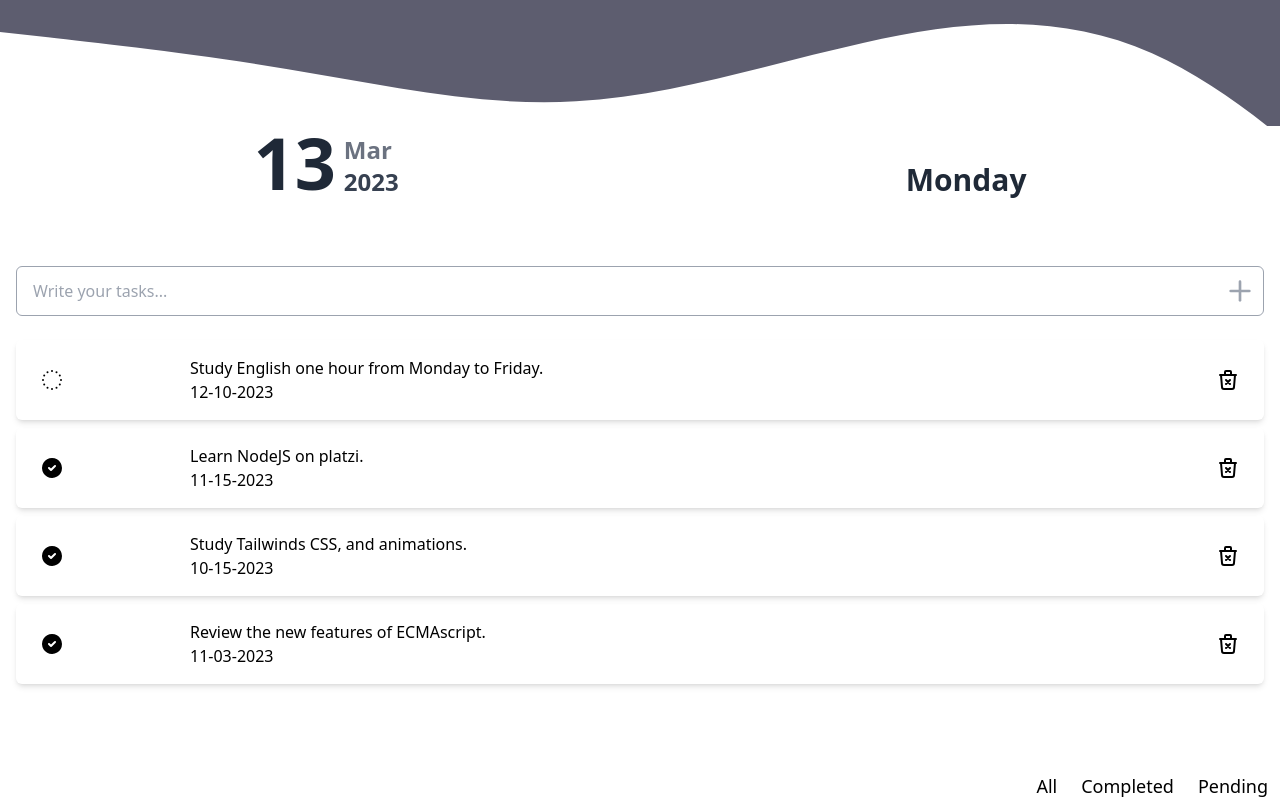
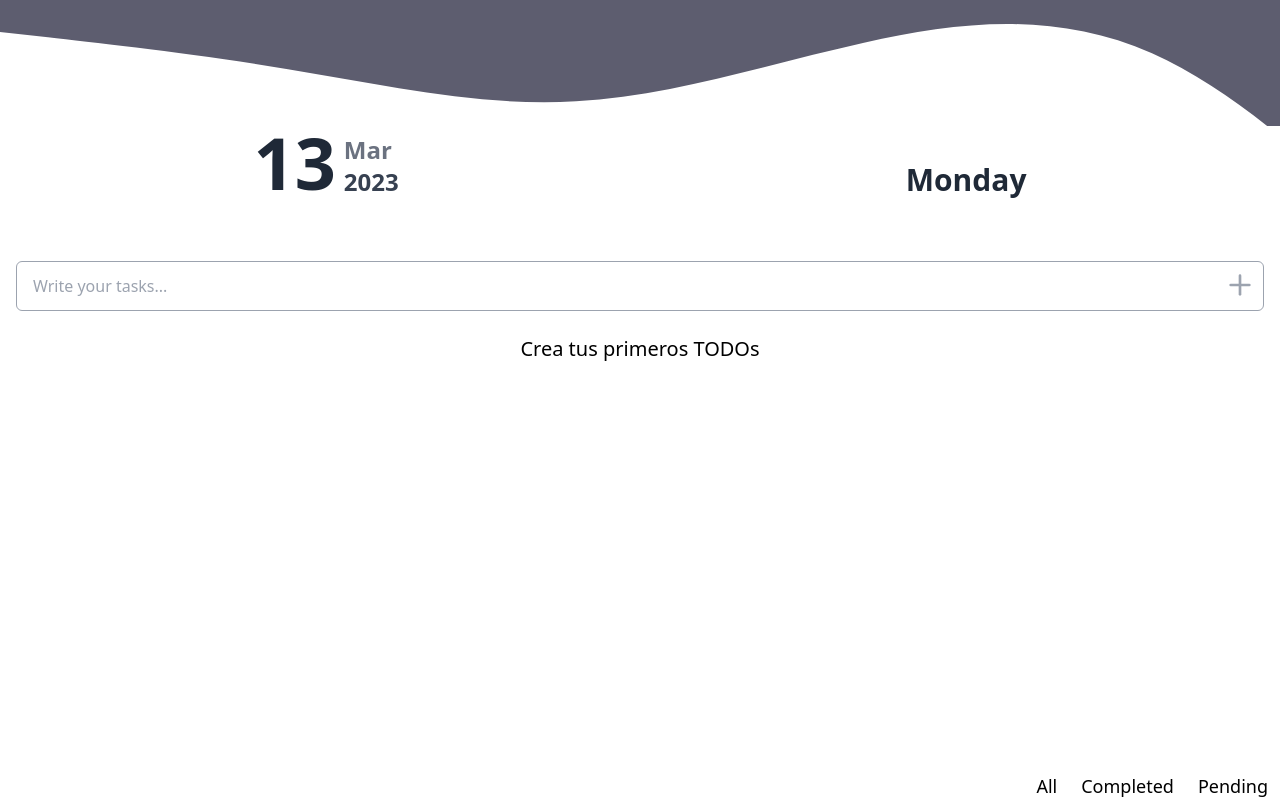
Before and after one commit to MateoRiosd93/todo-list, a React (Create React App) app: page /tasks in a window 1280 px wide. Built offline with nearby package versions, Linux system fonts and the light colour scheme.

Commit message:
Se realiza funcionalidad de agregar todo, crando un custom hook.

```diff
--- a/src/components/views/todos/Todos.tsx
+++ b/src/components/views/todos/Todos.tsx
@@ -7,7 +7,7 @@ export default function Todos() {
     return (
         <div className='h-screen w-screen flex flex-col justify-between items-center'>
             <Header />
-            <div className='flex flex-col'>
+            <div className='flex flex-col h-2/3 gap-6'>
                 <AddTodo/>
                 <ListTodo/>
             </div>
--- a/src/components/views/todos/compoenents/add/addButton.tsx
+++ b/src/components/views/todos/compoenents/add/addButton.tsx
@@ -2,7 +2,7 @@ export default function AddButton() {
     return (
         <svg
             xmlns='http://www.w3.org/2000/svg'
-            className='icon icon-tabler icon-tabler-plus text-gray-400 absolute right-6'
+            className='icon icon-tabler icon-tabler-plus text-gray-400 absolute top-2 right-6'
             width='32'
             height='32'
             viewBox='0 0 24 24'
--- a/src/components/views/todos/compoenents/addTodo/AddTodo.tsx
+++ b/src/components/views/todos/compoenents/addTodo/AddTodo.tsx
@@ -1,14 +1,24 @@
 import AddButton from '../add/addButton'
+import { useAddTodo } from '../../../../../hooks/useAddTodo'
 
 export default function AddTodo() {
+    const { task, handleChange, saveTodo } = useAddTodo()
+
     return (
-        <form className='w-screen flex justify-center items-center px-4 relative'>
+        <form
+            className='w-screen flex justify-center items-center px-4 relative'
+            onSubmit={saveTodo}
+        >
             <input
                 className='w-screen border border-gray-400 px-4 py-3 rounded-md focus:border-gray-600  outline-none'
                 type='text'
                 placeholder='Write your tasks...'
+                value={task}
+                onChange={handleChange}
             />
-            <AddButton />
+            <button>
+                <AddButton />
+            </button>
         </form>
     )
 }
--- a/src/components/views/todos/compoenents/listTodo/ListTodo.tsx
+++ b/src/components/views/todos/compoenents/listTodo/ListTodo.tsx
@@ -1,36 +1,25 @@
+import { useTodoState } from '../../../../../store/todoState'
 import Todo from '../todo/Todo'
 
-const TODOS = [
-    {
-        name: 'Study English one hour from Monday to Friday.',
-        creationDate: '12-10-2023',
-        completed: false,
-    },
-    {
-        name: 'Learn NodeJS on platzi.',
-        creationDate: '11-15-2023',
-        completed: true,
-    },
-    {
-        name: 'Study Tailwinds CSS, and animations.',
-        creationDate: '10-15-2023',
-        completed: true,
-    },
-    {
-        name: 'Review the new features of ECMAscript.',
-        creationDate: '11-03-2023',
-        completed: true,
-    }
-]
 
 export default function ListTodo() {
+
+    const { todos } = useTodoState()
+
+    if(!todos.length){
+        return (
+            <p className='text-xl font-light text-center mt-50'>Crea tus primeros TODOs</p>
+        )
+    }
+
     return (
         <div className='flex justify-center items-center mt-2'>
             <ul className='w-full px-4 py-2 h-[380px] overflow-y-scroll'>
-                {TODOS.map((todo, index) => (
+                {todos.map((todo, index) => (
                     <Todo key={`${todo}${index}`} {...todo} />
                 ))}
             </ul>
         </div>
     )
 }
+``
--- /dev/null
+++ b/src/hooks/useAddTodo.ts
@@ -0,0 +1,33 @@
+import { useState } from "react"
+import { Todo, useTodoState } from "../store/todoState"
+
+export const useAddTodo = () => {
+    const [task, setTask] = useState('')
+    const { addTodo } = useTodoState()
+
+    const handleChange = (event: React.ChangeEvent<HTMLInputElement>) => {
+        setTask(event.target.value)
+    }
+
+    const saveTodo = (event: React.FormEvent<HTMLFormElement>) => {
+        event.preventDefault()
+        if (task) {
+            const newTodo: Todo = {
+                id: Date.now().toString(),
+                name: task,
+                creationDate: new Date().toLocaleString(),
+                completed: false,
+            }
+            addTodo(newTodo)
+        }
+
+        setTask('')
+    }
+
+    return {
+        task,
+        handleChange,
+        saveTodo
+    }
+
+}
--- /dev/null
+++ b/src/store/todoState.ts
@@ -0,0 +1,24 @@
+import { create } from 'zustand'
+
+export interface Todo {
+    id: string
+    name: string
+    creationDate: string
+    completed: boolean
+}
+
+interface TodoState {
+    todos: Todo[]
+    addTodo: (todo: Todo) => void
+    removeTodo: (id: string) => void
+}
+
+export const useTodoState = create<TodoState>((set) => ({
+    todos: [],
+    addTodo: (todo: Todo) => set((state) => ({
+        todos: [...state.todos, todo]
+    })),
+    removeTodo: (id: string) => set(state => ({
+        todos: state.todos.filter(todo => todo.id !== id)
+    }))
+}))
```
